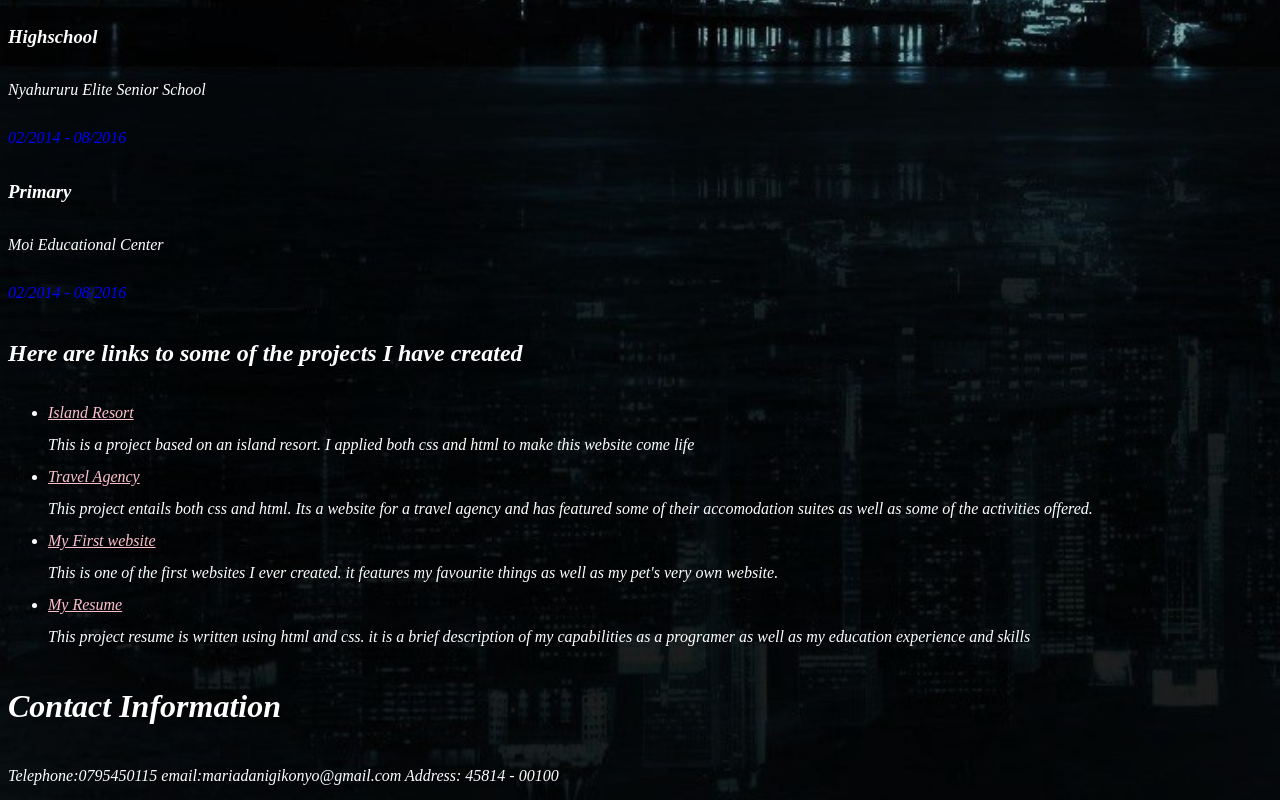
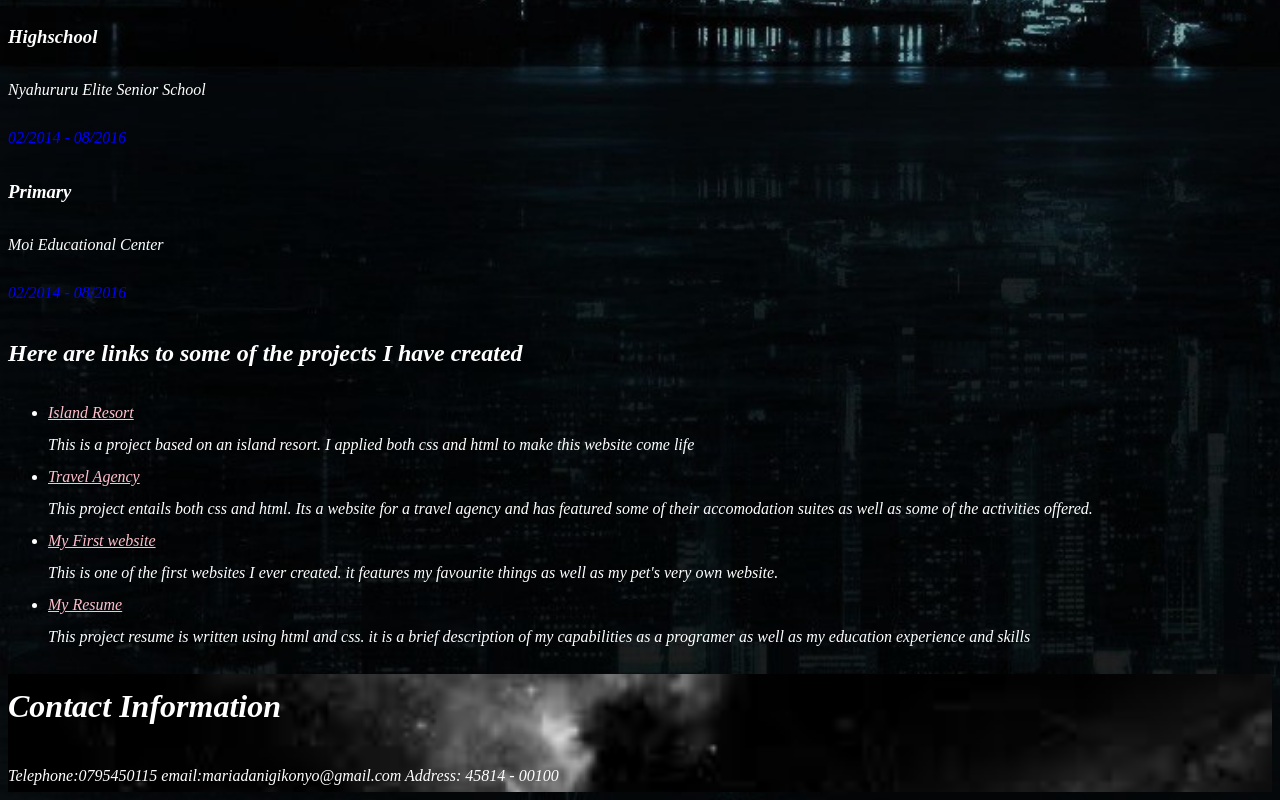
Before and after one commit to Maria-Daniella/my-portfolio, a plain HTML site: page index.html in a window 1280 px wide. Shown: the part 1077-1877 px from the top of the page. Drawn offline with Linux system fonts and the light colour scheme.

Commit message:
add background image to footer in styles.css

```diff
--- a/css/styles.css
+++ b/css/styles.css
@@ -47,3 +47,8 @@ a:hover {
 .date{
   color: blue;
 }
+footer{
+    background-image: url("../images/images.jpeg");
+    background-repeat: no-repeat;
+    background-size: cover;
+}
```
